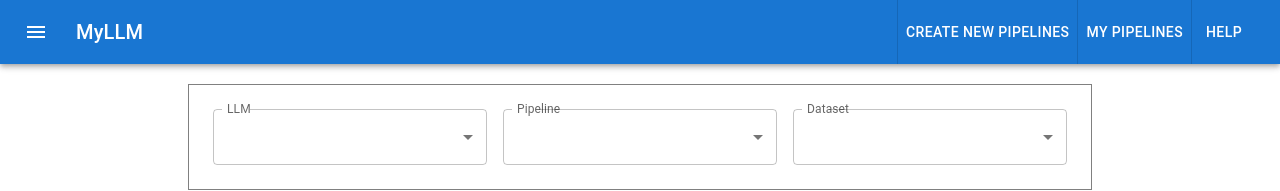
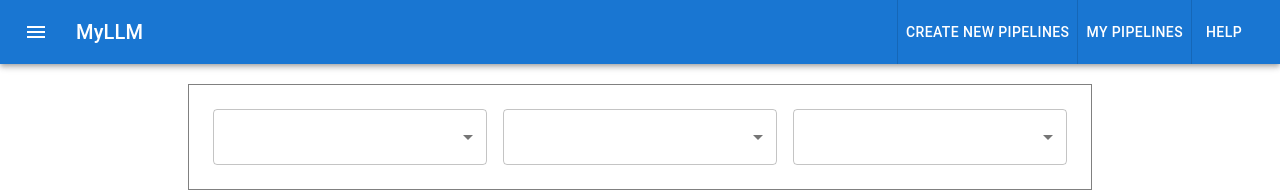
Before and after one commit to ericbfeng/dspy_project, a React (Create React App) app in the folder dspy_app/: page /create_pipeline in a window 1280 px wide. Shown: the top 191 px of the page. Built offline with nearby package versions, Linux system fonts and the light colour scheme.

Commit message:
Fix issue with pipeline selector

```diff
--- a/dspy_app/src/components/CreatePipelinePage/CreatePipelinePage.js
+++ b/dspy_app/src/components/CreatePipelinePage/CreatePipelinePage.js
@@ -2,7 +2,7 @@ import Box from '@mui/system/Box';
 import Grid from '@mui/material/Grid'; // Import Grid
 import PipelineSelector from './PipelineSelector/PipelineSelector';
 import Button from '@mui/material/Button';
-import Link from '@mui/material/Link';
+import { Link } from "react-router-dom";
 import { useState,useEffect } from 'react';
 
 export default function CreatePipelinePage() {
@@ -19,9 +19,9 @@ export default function CreatePipelinePage() {
     };
 
     const [selectedOptions, setSelectedOptions] = useState({
-        llm: 'LLM',
-        pipeline: 'Pipeline',
-        dataset: 'Dataset',
+        llm: '',
+        pipeline: '',
+        dataset: '',
       });
 
       const handlePipelineCompile = async () => {
@@ -63,25 +63,22 @@ export default function CreatePipelinePage() {
             <Grid container spacing={2}>
               <Grid item xs={4}>
                 <PipelineSelector
-                  defaultValue={selectedOptions.llm}
                   options={optionsForLLM}
-                  onAddNew={handleAddNew}
+                  onAddNew={() => handleAddNew('llm')}
                   onChange={(value) => handlePipelineSelectorChange('llm', value)}
                 />
               </Grid>
               <Grid item xs={4}>
                 <PipelineSelector
-                  defaultValue={selectedOptions.pipeline}
                   options={optionsForPipeline}
-                  onAddNew={handleAddNew}
+                  onAddNew={() => handleAddNew('pipeline')}
                   onChange={(value) => handlePipelineSelectorChange('pipeline', value)}
                 />
               </Grid>
               <Grid item xs={4}>
                 <PipelineSelector
-                  defaultValue={selectedOptions.dataset}
                   options={optionsForDataset}
-                  onAddNew={handleAddNew}
+                  onAddNew={() => handleAddNew('dataset')}
                   onChange={(value) => handlePipelineSelectorChange('dataset', value)}
                 />
               </Grid>
@@ -90,15 +87,16 @@ export default function CreatePipelinePage() {
 
           <Grid container justifyContent="center" style={{ marginTop: '20px' }}>
             <Grid item xs={4}>
+              <Link to='/compiling' state={{ ...selectedOptions }}>
                 <Button
                   variant="contained"
                   color="primary"
                   size="large"
                   fullWidth
-                onClick={handlePipelineCompile}
                 >
                   Compile Pipeline
                 </Button>
+              </Link>
             </Grid>
           </Grid>
         </>
--- a/dspy_app/src/components/CreatePipelinePage/PipelineSelector/PipelineSelector.js
+++ b/dspy_app/src/components/CreatePipelinePage/PipelineSelector/PipelineSelector.js
@@ -9,17 +9,18 @@ import * as React from 'react';
 
 
 
-export default function PipelineSelector({ defaultValue, options, onAddNew})  {
+export default function PipelineSelector({ options, onAddNew, onChange })  {
 
-    const [val, setVal] = React.useState(defaultValue);
+    const [val, setVal] = React.useState("");
 
     const handleChange = (event) => {
       setVal(event.target.value);
+      onChange(event.target.value);
     };
 
     return(
         <FormControl fullWidth>
-          <InputLabel id="demo-simple-select-label">{defaultValue}</InputLabel>
+          <InputLabel id="demo-simple-select-label">{val}</InputLabel>
           <Select
             labelId="demo-simple-select-label"
             id="demo-simple-select"
@@ -34,7 +35,7 @@ export default function PipelineSelector({ defaultValue, options, onAddNew})  {
             ))}
 
             <Box textAlign="center" mt={1}>
-                <Link href="#" onClick={() => onAddNew(defaultValue)} color="primary">
+                <Link href="#" onClick={onAddNew} color="primary">
                     Add New
                 </Link>
             </Box>
```
Lines whose indentation alone changed are shown as unchanged.
